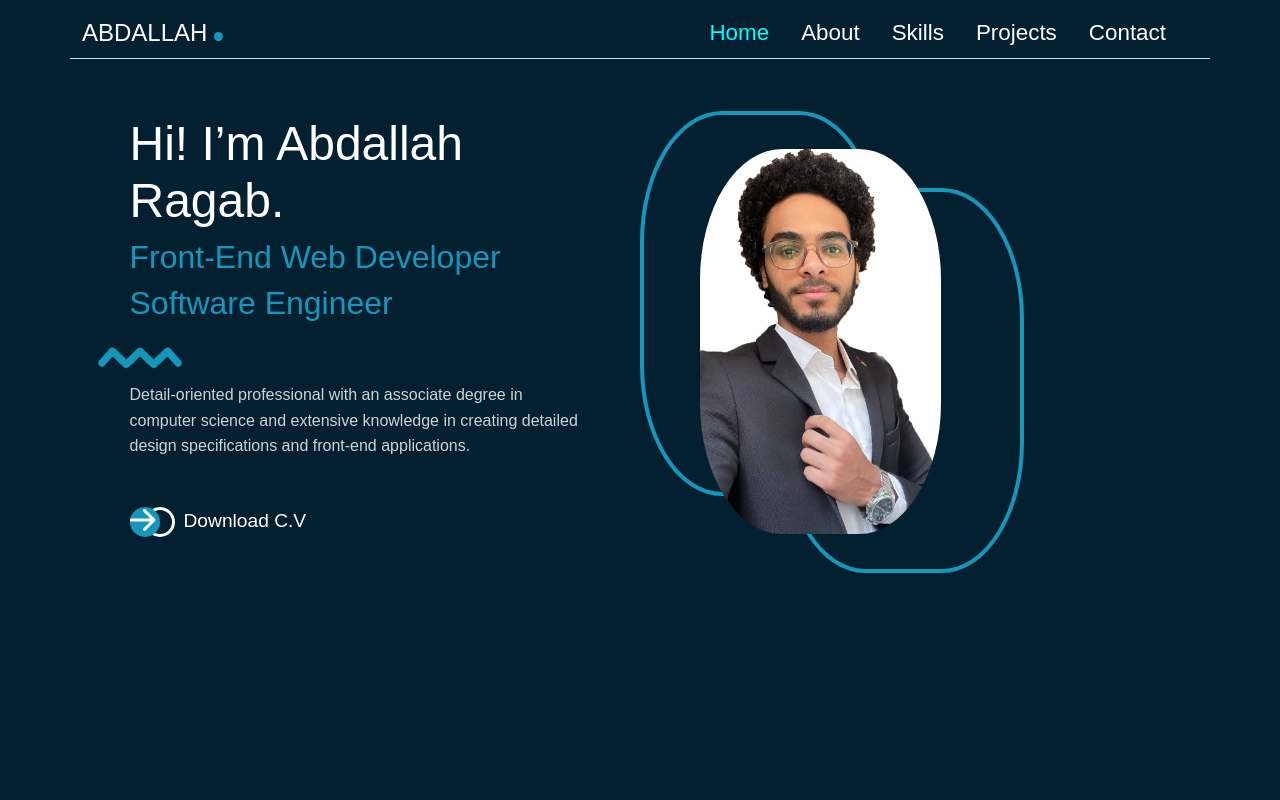
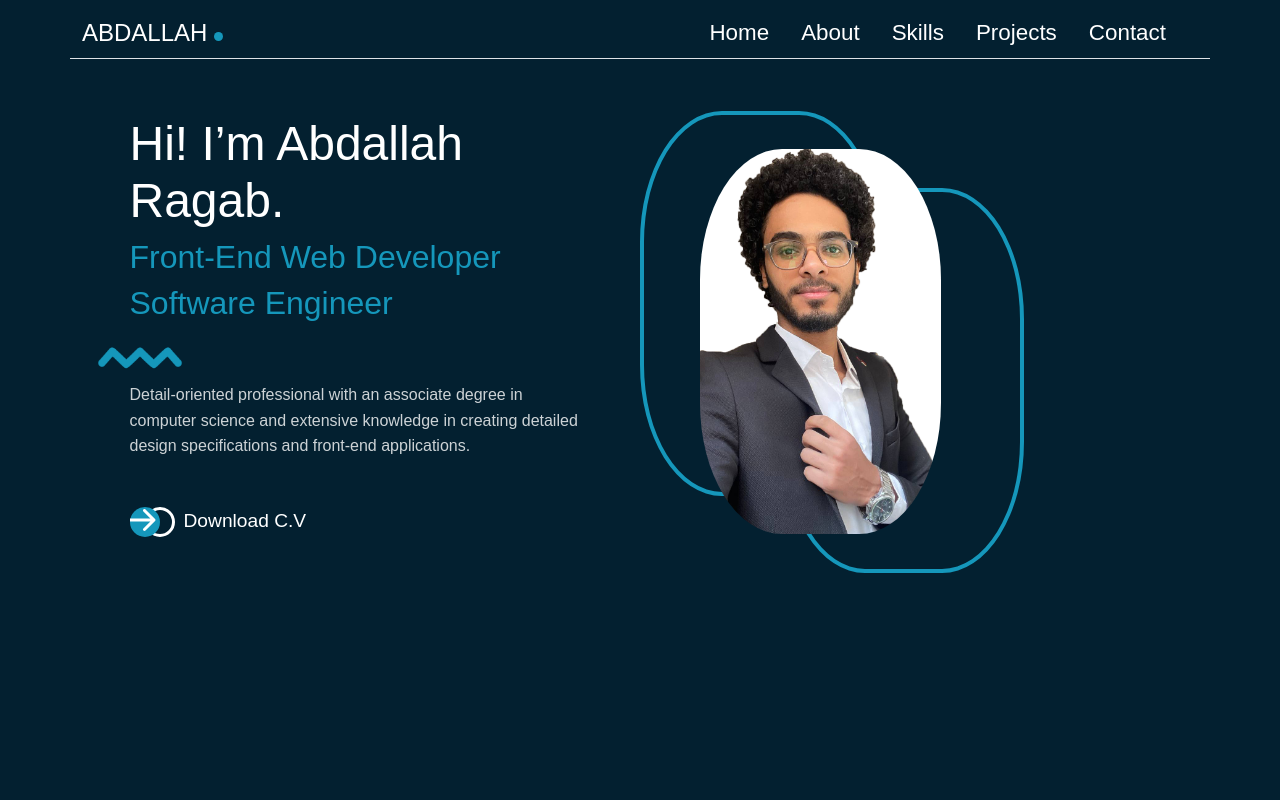
Before and after one commit to AbdallahRagab7/Abdallah-Portfolio, a Vue app: page /#/about in a window 1280 px wide. Shown: the top 800 px of the page. Built offline with nearby package versions, Linux system fonts and the light colour scheme; a web font is replaced by a local one.

Commit message:
add active link

```diff
--- a/src/App.vue
+++ b/src/App.vue
@@ -1,14 +1,14 @@
 <template>
   <main>
-    <TheHeader @scrollToSection="scrollToSection" />
-    <TheHome id="home"/>
+    <TheHeader @scrollToSection="scrollToSection"></TheHeader>
+    <TheHome id="home" />
     <!-- <div ref="about"> -->
     <TheAbout id="about"></TheAbout>
     <!-- </div> -->
 
     <MySkills id="skills" />
     <MyProjects id="projects" />
-    <ContactMe id="contact"/>
+    <ContactMe id="contact" />
     <TheFooter />
   </main>
 </template>
@@ -31,15 +31,18 @@ export default {
     MyProjects,
     ContactMe,
   },
+
   methods: {
     scrollToSection(elementId) {
       // const element = this.$refs[section];
       // element.scrollIntoView({ behavior: "smooth" });
 
       const targetElement = document.getElementById(elementId);
+      this.activeSection = elementId;
 
       if (targetElement) {
         targetElement.scrollIntoView({ behavior: "smooth" });
+        // console.log(this.activeSection);
       }
     },
   },
--- a/src/components/AboutNavtab.vue
+++ b/src/components/AboutNavtab.vue
@@ -2,19 +2,17 @@
   <section>
     <ul class="d-flex align-items-center p-0 mynavbar mb-5">
       <li @click="setComponent('about')" :class="about">About</li>
-        <li @click="setComponent('education')" :class="education">
-          Education
-        </li>
+      <li @click="setComponent('education')" :class="education">Education</li>
       <li @click="setComponent('certificate')" :class="certificate">
         Certificate
       </li>
     </ul>
 
     <p v-if="this.selectedComponent == 'about'" class="me">
-        I am a fresh graduate from the Faculty of Computer and Data Science
-        with a passion for web development. My primary expertise lies in
-        front-end web development using Vue.js, where I’ve gained valuable
-        skills in creating engaging and responsive user interfaces.
+      I am a fresh graduate from the Faculty of Computer and Data Science with a
+      passion for web development. My primary expertise lies in front-end web
+      development using Vue.js, where I’ve gained valuable skills in creating
+      engaging and responsive user interfaces.
     </p>
 
     <div v-if="this.selectedComponent == 'education'" class="education">
@@ -25,13 +23,11 @@
       </span>
     </div>
 
-      <div
-        v-if="this.selectedComponent == 'certificate'"
-        class="certificate"
-      >
+    <div v-if="this.selectedComponent == 'certificate'" class="certificate">
       <ul>
         <li>
           <a
+            target="blank"
             href="https://www.udemy.com/certificate/UC-3cf39e31-ac83-4c71-bf1a-fbaf0c780730/"
             >Vue - The Complete Guide
           </a>
@@ -39,13 +35,15 @@
         </li>
         <li>
           <a
+            target="blank"
             href="https://www.coursera.org/account/accomplishments/verify/DU2JY4KT75CU"
-              >Foundations: Data, Data, Everywhere</a
+            >Foundations: Data, Data Everywhere</a
           >
           <span class="">Coursera</span>
         </li>
         <li>
           <a
+            target="blank"
             href="https://www.coursera.org/account/accomplishments/verify/8PXCXPCPCRAB"
             >Ask Questions to Make Data-Driven Decisions</a
           >
@@ -53,6 +51,7 @@
         </li>
         <li>
           <a
+            target="blank"
             href="https://www.coursera.org/account/accomplishments/verify/2BQUSWB23CHP"
             >Prepare Data for Exploration</a
           >
@@ -88,13 +87,10 @@
         : "btn";
     },
   },
-    }
+};
 </script>
 
-
-
 <style scoped>
-
 .btn {
   font-family: var(--heading-font);
   font-size: 1.5rem;
@@ -136,7 +132,7 @@
 }
 
 .certificate ul li {
-    margin-bottom: .8rem;
+  margin-bottom: 0.8rem;
   display: flex;
   justify-content: space-between;
 }
@@ -147,9 +143,8 @@
   color: white;
 }
 .certificate ul a:hover {
-    color: #05c9ff;;
+  color: #05c9ff;
 }
-
 
 @media (max-width: 768px) {
   .name {
--- a/src/components/TheProject.vue
+++ b/src/components/TheProject.vue
@@ -32,9 +32,9 @@ export default {
     "fakeLink",
   ],
 
-  mounted() {
-    console.log(this.projectImg);
-  },
+  // mounted() {
+  //   console.log(this.projectImg);
+  // },
 };
 </script>
 
--- a/src/components/layout/TheHeader.vue
+++ b/src/components/layout/TheHeader.vue
@@ -50,11 +50,11 @@
             >
               <li class="nav-item mx-3 mx-lg-2 mb-1 mb-lg-0">
                 <router-link
-                  to="home"
+                  to="/home"
                   @click="scrollTo('home')"
-                  class="nav-link active"
+                  class="nav-link"
+                  :class="{ active: activeSection == 'home' }"
                   aria-current="page"
-                  href="#"
                   >Home</router-link
                 >
               </li>
@@ -63,6 +63,7 @@
                   to="/about"
                   @click="scrollTo('about')"
                   class="nav-link"
+                  :class="{ active: activeSection == 'about' }"
                   >About</router-link
                 >
               </li>
@@ -72,6 +73,7 @@
                   to="/skills"
                   @click="scrollTo('skills')"
                   class="nav-link"
+                  :class="{ active: activeSection == 'skills' }"
                   >Skills</router-link
                 >
               </li>
@@ -81,6 +83,7 @@
                   to="/projects"
                   @click="scrollTo('projects')"
                   class="nav-link"
+                  :class="{ active: activeSection == 'projects' }"
                   >Projects</router-link
                 >
               </li>
@@ -90,6 +93,7 @@
                   to="/contact"
                   @click="scrollTo('contact')"
                   class="nav-link"
+                  :class="{ active: activeSection == 'contact' }"
                   >Contact</router-link
                 >
               </li>
@@ -103,10 +107,20 @@
 
 <script>
 export default {
+  data () {
+    return {
+      activeSection : ''
+    }
+  },
   methods: {
     scrollTo(section) {
       this.$emit("scrollToSection", section);
+      this.activeSection = section
+
     },
+  },
+  created() {
+    console.log(this.activeSection);
   },
 };
 </script>
--- a/src/pages/TheHome.vue
+++ b/src/pages/TheHome.vue
@@ -46,7 +46,7 @@
       </div>
 
       <div
-        class="circles col-9 col-sm-6 col-md-6 col-lg-5 justify-self-center align-self-center"
+        class="circles col-9 col-sm-6 col-md-6 col-lg-5 justify-self-center align-self-lg-center  "
       >
         <div class="profile-img overflow-hidden">
           <img src="../assets/me1.png" alt="" />
```
Lines whose indentation alone changed are shown as unchanged.
